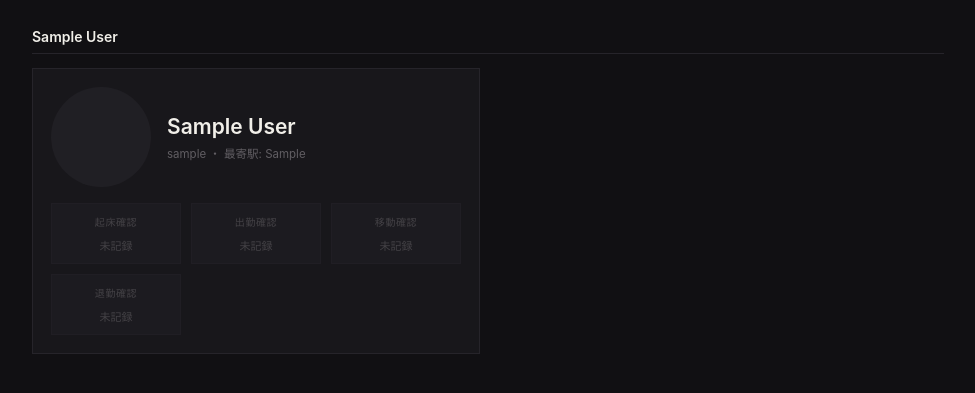
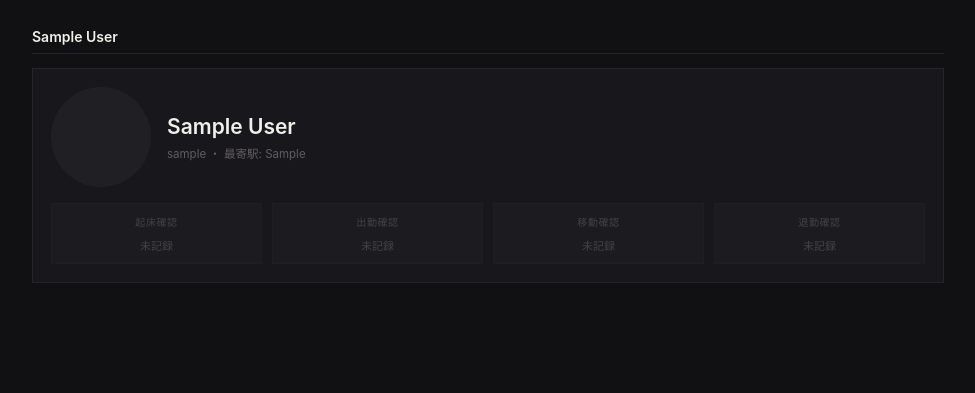
Before and after one commit to lunamax77/-next-vision, a PHP site: page /admin/index.html in a window 1280 px wide. Shown: the part 115-508 px from the top of the page, without its empty margins (152-1127 px from the left). Run offline with PHP 8.4, Linux system fonts and the light colour scheme; tables that the repository leaves empty hold one stand-in row (values such as "Sample post").

Commit message:
本日の状況カードの各記録を写真を大きく・地図リンクのみ表示・4項目横一列に調整
Co-Authored-By: Claude Sonnet 5 <noreply@anthropic.com>
Claude-Session: https://claude.ai/code/session_01WFcjQJxeHN4YQNHHD3wDh6

```diff
--- a/tools/attendance-app/admin/index.html
+++ b/tools/attendance-app/admin/index.html
@@ -69,7 +69,6 @@ function renderChip(entry, typeInfo) {
       <div class="status-chip-time">${formatTime(entry.time)}</div>
       ${warn}
       ${tripParts.length ? `<div class="status-chip-sub">${tripParts.join(" ・ ")}</div>` : ""}
-      ${entry.address ? `<div class="status-chip-sub">${entry.address}</div>` : ""}
       ${mapLink ? `<div class="status-chip-sub">${mapLink}</div>` : ""}
     </div>`;
 }
--- a/tools/attendance-app/admin/style.css
+++ b/tools/attendance-app/admin/style.css
@@ -91,7 +91,7 @@ td{
 
 .staff-grid{
   display:grid;
-  grid-template-columns:repeat(auto-fill, minmax(300px, 1fr));
+  grid-template-columns:repeat(auto-fill, minmax(460px, 1fr));
   gap:16px;
 }
 .staff-card{
@@ -124,7 +124,7 @@ td{
 
 .status-row{
   display:grid;
-  grid-template-columns:repeat(auto-fit, minmax(110px, 1fr));
+  grid-template-columns:repeat(4, 1fr);
   gap:10px;
 }
 .status-chip{
@@ -142,11 +142,12 @@ td{
   margin-bottom:8px;
 }
 .status-chip-photo{
-  width:56px;height:56px;
+  width:100%;
+  aspect-ratio:1;
   border-radius:4px;
   object-fit:cover;
   background:var(--surface);
-  margin:0 auto 6px;
+  margin:0 0 6px;
   display:block;
 }
 .status-chip-photo.placeholder{background:var(--surface);}
```
